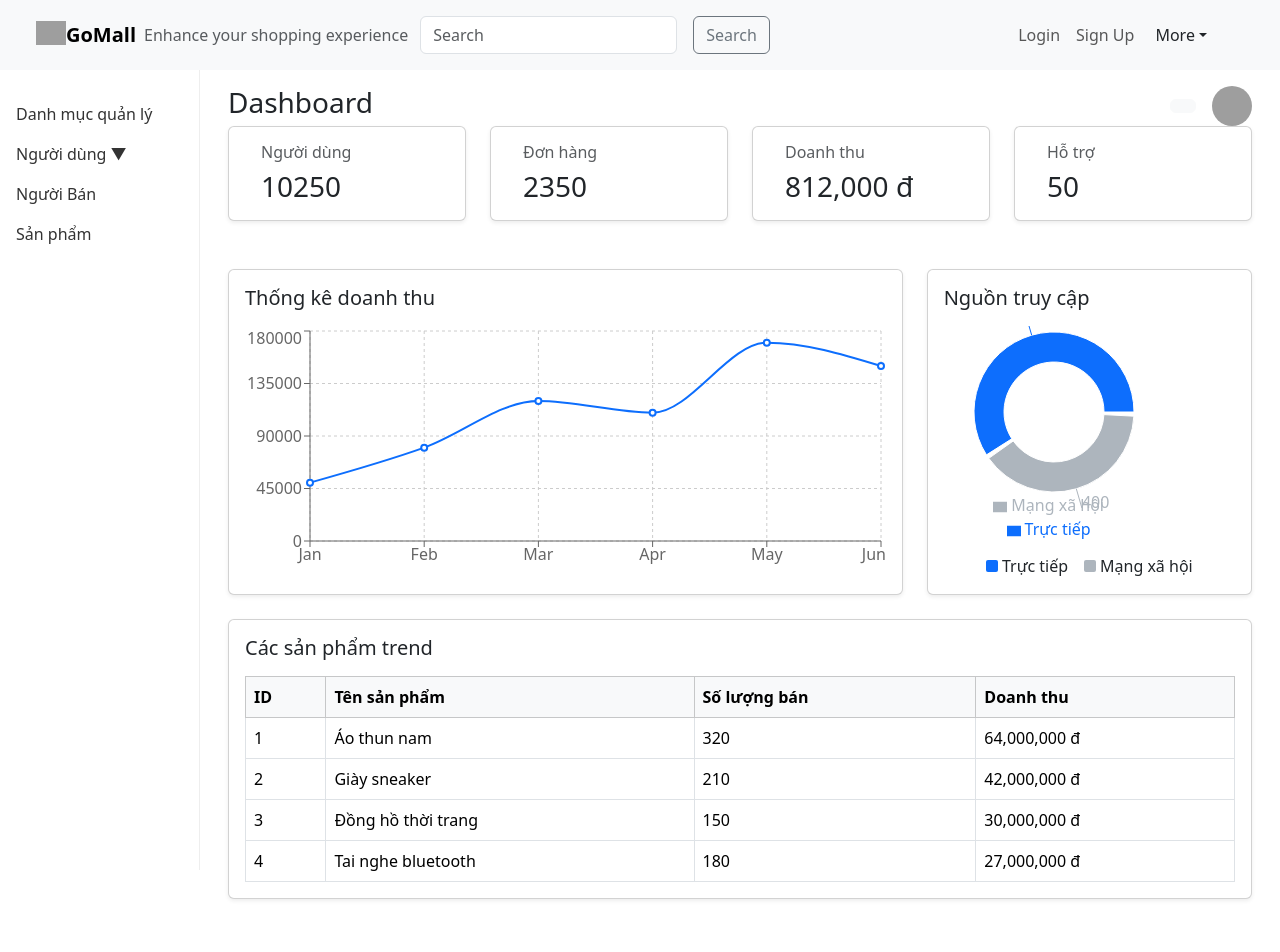
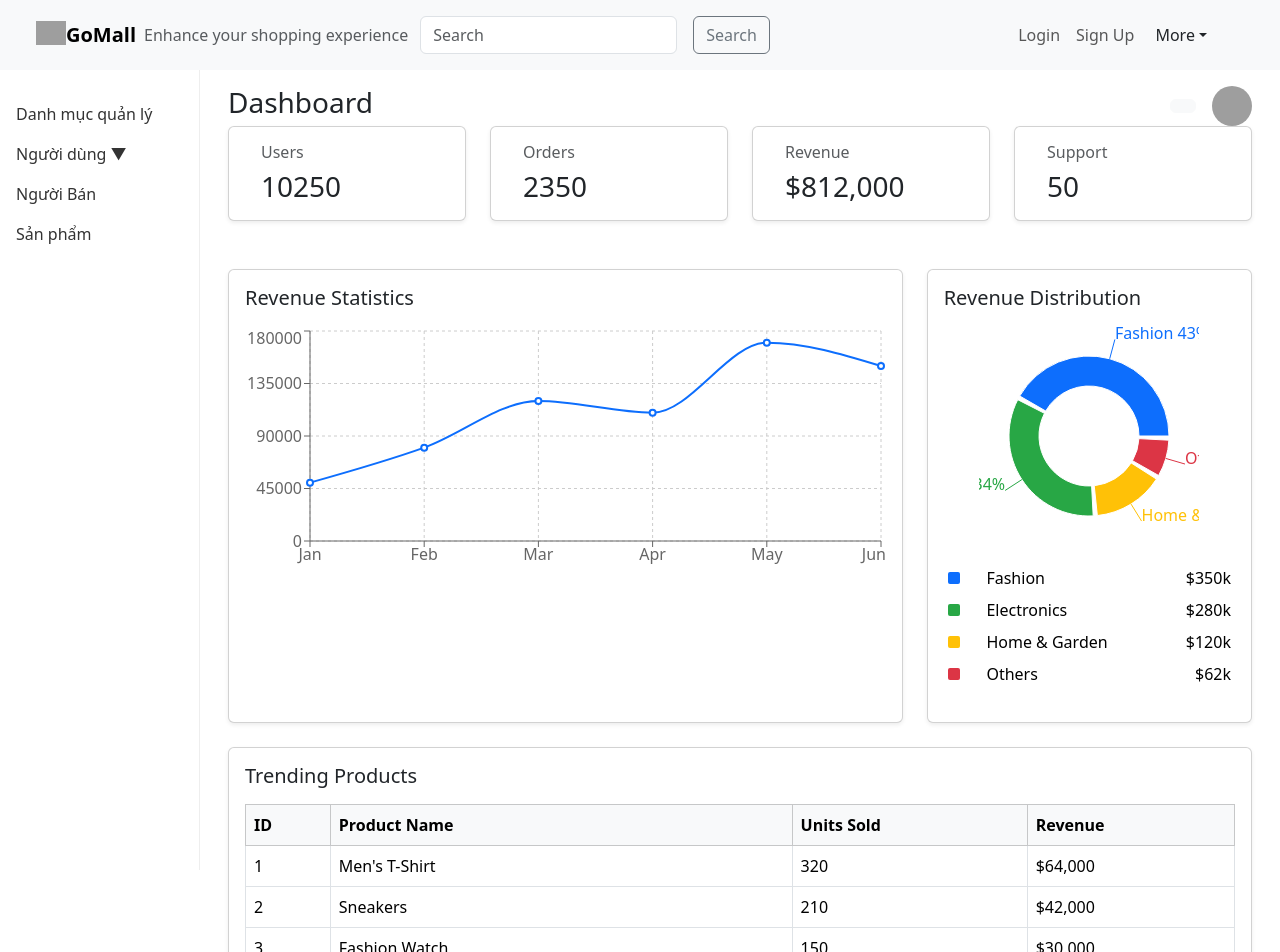
Before and after one commit to Alterix53/SE_GoMall, a React (Create React App) app in the folder e-commerce/gomallclient/: page /Admin in a window 1280 px wide. Shown: the top 952 px of the page. Built offline with nearby package versions, Linux system fonts and the light colour scheme; grey boxes are pictures that could not be loaded.

Commit message:
refactor dashboard overview

```diff
--- /dev/null
+++ b/e-commerce/gomallclient/src/Component/Admin/AdminAvatarModal.jsx
@@ -0,0 +1,31 @@
+import React from "react";
+
+function AdminAvatarModal({ avatarUrl }) {
+  return (
+    <>
+      <img
+        src={avatarUrl}
+        alt="Admin Avatar"
+        className="rounded-circle"
+        style={{ width: 40, height: 40, cursor: 'pointer', objectFit: 'cover' }}
+        data-bs-toggle="modal"
+        data-bs-target="#adminModal"
+      />
+      <div className="modal fade" id="adminModal" tabIndex="-1" aria-labelledby="adminModalLabel" aria-hidden="true">
+        <div className="modal-dialog modal-dialog-end">
+          <div className="modal-content">
+            <div className="modal-header">
+              <h5 className="modal-title" id="adminModalLabel">Account</h5>
+              <button type="button" className="btn-close" data-bs-dismiss="modal" aria-label="Đóng"></button>
+            </div>
+            <div className="modal-body">
+              <button className="btn btn-outline-danger w-100">Log out</button>
+            </div>
+          </div>
+        </div>
+      </div>
+    </>
+  );
+}
+
+export default AdminAvatarModal;
--- a/e-commerce/gomallclient/src/Component/Admin/DashboardOverview.jsx
+++ b/e-commerce/gomallclient/src/Component/Admin/DashboardOverview.jsx
@@ -2,6 +2,10 @@ import React from "react";
 import SummaryCard from './SummaryCard';
 import StatsChart from './StatsChart';
 import { PieChart, Pie, Cell, Legend } from 'recharts';
+import RevenueDistributionTable from './RevenueDistributionTable';
+import TrendingProductsTable from './TrendingProductsTable';
+import AdminAvatarModal from './AdminAvatarModal';
+import NotificationButton from './NotificationButton';
 
 function DashboardOverview() {
     // TODO: thay bằng hook fetch dữ liệu thực tế
@@ -12,12 +16,22 @@ function DashboardOverview() {
         support: 50
     };
 
-    // Dữ liệu nguồn truy cập
-    const trafficData = [
-      { name: 'Trực tiếp', value: 600 },
-      { name: 'Mạng xã hội', value: 400 }
+    // Revenue distribution by category
+    const revenueData = [
+      { name: 'Fashion', value: 350000 },
+      { name: 'Electronics', value: 280000 },
+      { name: 'Home & Garden', value: 120000 },
+      { name: 'Others', value: 62000 }
     ];
-    const COLORS = ['#0d6efd', '#adb5bd'];
+    const COLORS = ['#0d6efd', '#28a745', '#ffc107', '#dc3545'];
+
+    // Trending products data
+    const trendingProducts = [
+      { id: 1, name: "Men's T-Shirt", unitsSold: 320, revenue: "$64,000" },
+      { id: 2, name: "Sneakers", unitsSold: 210, revenue: "$42,000" },
+      { id: 3, name: "Fashion Watch", unitsSold: 150, revenue: "$30,000" },
+      { id: 4, name: "Bluetooth Headphones", unitsSold: 180, revenue: "$27,000" },
+    ];
 
     return (
         <div className="container-fluid">
@@ -29,47 +43,23 @@ function DashboardOverview() {
               {/*bên phải*/}
               <div className="d-flex align-items-center">
                 {/*nút chuông*/}
-                <button className="btn btn-light me-3">
-                  <i className="bi bi-bell"></i>
-                </button>
+                <NotificationButton />
                 {/*Ảnh admin*/}
-                <img
-                  src="https://i.pravatar.cc/40?img=3" // hoặc đường dẫn ảnh admin thật
-                  alt="Admin Avatar"
-                  className="rounded-circle"
-                  style={{ width: 40, height: 40, cursor: 'pointer', objectFit: 'cover' }}
-                  data-bs-toggle="modal"
-                  data-bs-target="#adminModal"
-                />
-                {/* Modal giữ nguyên */}
-                <div className="modal fade" id="adminModal" tabIndex="-1" aria-labelledby="adminModalLabel" aria-hidden="true">
-                  <div className="modal-dialog modal-dialog-end">
-                    <div className="modal-content">
-                      <div className="modal-header">
-                        <h5 className="modal-title" id="adminModalLabel">Account</h5>
-                        <button type="button" className="btn-close" data-bs-dismiss="modal" aria-label="Đóng"></button>
-                      </div>
-                      <div className="modal-body">
-                        <button className="btn btn-outline-danger w-100">Log out</button>
+                <AdminAvatarModal avatarUrl="https://i.pravatar.cc/40?img=3" />
               </div>
             </div>
           </div>
-                </div>
-              </div>
-
-            </div>
-          </div>
           <div className="row mb-4">
-            <SummaryCard title="Người dùng" value={stats.users} icon={<i className="bi bi-person fs-2"/>}/>
-            <SummaryCard title="Đơn hàng" value={stats.orders} icon={<i className="bi bi-bag fs-2"/>}/>
-            <SummaryCard title="Doanh thu" value={stats.revenue.toLocaleString() + ' đ'} icon={<i className="bi bi-cash-stack fs-2"/>}/>
-            <SummaryCard title="Hỗ trợ" value={stats.support} icon={<i className="bi bi-chat-dots fs-2"/>}/>
+            <SummaryCard title="Users" value={stats.users} icon={<i className="bi bi-person fs-2"/>}/>
+            <SummaryCard title="Orders" value={stats.orders} icon={<i className="bi bi-bag fs-2"/>}/>
+            <SummaryCard title="Revenue" value={'$' + stats.revenue.toLocaleString()} icon={<i className="bi bi-cash-stack fs-2"/>}/>
+            <SummaryCard title="Support" value={stats.support} icon={<i className="bi bi-chat-dots fs-2"/>}/>
           </div>
           <div className="row g-4 mb-4">
             <div className="col-lg-8">
               <div className="card shadow-sm h-100">
                 <div className="card-body">
-                  <h5 className="mb-3">Thống kê doanh thu</h5>
+                  <h5 className="mb-3">Revenue Statistics</h5>
                   <StatsChart
                     data={[
                       { date: 'Jan', value: 50000 },
@@ -89,10 +79,11 @@ function DashboardOverview() {
             <div className="col-lg-4">
               <div className="card shadow-sm h-100">
                 <div className="card-body">
-                  <h5 className="mb-3">Nguồn truy cập</h5>
+                  <h5 className="mb-3">Revenue Distribution</h5>
+                  <div className="d-flex justify-content-center">
                     <PieChart width={220} height={220}>
                       <Pie
-                      data={trafficData}
+                        data={revenueData}
                         cx="50%"
                         cy="50%"
                         innerRadius={50}
@@ -100,17 +91,16 @@ function DashboardOverview() {
                         fill="#8884d8"
                         paddingAngle={3}
                         dataKey="value"
-                      label
+                        label={({ name, percent }) => `${name} ${(percent * 100).toFixed(0)}%`}
                       >
-                      {trafficData.map((entry, index) => (
+                        {revenueData.map((entry, index) => (
                           <Cell key={`cell-${index}`} fill={COLORS[index % COLORS.length]} />
                         ))}
                       </Pie>
-                    <Legend />
                     </PieChart>
-                  <div className="d-flex justify-content-center mt-2">
-                    <span className="me-3"><span style={{display:'inline-block',width:12,height:12,background:'#0d6efd',borderRadius:2,marginRight:4}}></span>Trực tiếp</span>
-                    <span><span style={{display:'inline-block',width:12,height:12,background:'#adb5bd',borderRadius:2,marginRight:4}}></span>Mạng xã hội</span>
+                  </div>
+                  <div className="mt-3">
+                    <RevenueDistributionTable data={revenueData} colors={COLORS} />
                   </div>
                 </div>
               </div>
@@ -120,44 +110,9 @@ function DashboardOverview() {
             <div className="col-12">
               <div className="card shadow-sm">
                 <div className="card-body">
-                  <h5 className="mb-3">Các sản phẩm trend</h5>
+                  <h5 className="mb-3">Trending Products</h5>
                   <div className="table-responsive">
-                    <table className="table table-bordered align-middle mb-0">
-                      <thead className="table-light">
-                        <tr>
-                          <th scope="col">ID</th>
-                          <th scope="col">Tên sản phẩm</th>
-                          <th scope="col">Số lượng bán</th>
-                          <th scope="col">Doanh thu</th>
-                        </tr>
-                      </thead>
-                      <tbody>
-                        <tr>
-                          <td>1</td>
-                          <td>Áo thun nam</td>
-                          <td>320</td>
-                          <td>64,000,000 đ</td>
-                        </tr>
-                        <tr>
-                          <td>2</td>
-                          <td>Giày sneaker</td>
-                          <td>210</td>
-                          <td>42,000,000 đ</td>
-                        </tr>
-                        <tr>
-                          <td>3</td>
-                          <td>Đồng hồ thời trang</td>
-                          <td>150</td>
-                          <td>30,000,000 đ</td>
-                        </tr>
-                        <tr>
-                          <td>4</td>
-                          <td>Tai nghe bluetooth</td>
-                          <td>180</td>
-                          <td>27,000,000 đ</td>
-                        </tr>
-                      </tbody>
-                    </table>
+                    <TrendingProductsTable products={trendingProducts} />
                   </div>
                 </div>
               </div>
--- /dev/null
+++ b/e-commerce/gomallclient/src/Component/Admin/NotificationButton.jsx
@@ -0,0 +1,11 @@
+import React from "react";
+
+function NotificationButton() {
+  return (
+    <button className="btn btn-light me-3">
+      <i className="bi bi-bell"></i>
+    </button>
+  );
+}
+
+export default NotificationButton;
--- /dev/null
+++ b/e-commerce/gomallclient/src/Component/Admin/RevenueDistributionTable.jsx
@@ -0,0 +1,28 @@
+import React from "react";
+
+function RevenueDistributionTable({ data, colors }) {
+  return (
+    <table className="table table-sm table-borderless">
+      <tbody>
+        {data.map((item, idx) => (
+          <tr key={item.name}>
+            <td>
+              <span style={{
+                display: 'inline-block',
+                width: 12,
+                height: 12,
+                background: colors[idx % colors.length],
+                borderRadius: 2,
+                marginRight: 8
+              }}></span>
+            </td>
+            <td>{item.name}</td>
+            <td className="text-end">${(item.value / 1000).toFixed(0)}k</td>
+          </tr>
+        ))}
+      </tbody>
+    </table>
+  );
+}
+
+export default RevenueDistributionTable;
--- /dev/null
+++ b/e-commerce/gomallclient/src/Component/Admin/TrendingProductsTable.jsx
@@ -0,0 +1,28 @@
+import React from "react";
+
+function TrendingProductsTable({ products }) {
+  return (
+    <table className="table table-bordered align-middle mb-0">
+      <thead className="table-light">
+        <tr>
+          <th>ID</th>
+          <th>Product Name</th>
+          <th>Units Sold</th>
+          <th>Revenue</th>
+        </tr>
+      </thead>
+      <tbody>
+        {products.map(p => (
+          <tr key={p.id}>
+            <td>{p.id}</td>
+            <td>{p.name}</td>
+            <td>{p.unitsSold}</td>
+            <td>{p.revenue}</td>
+          </tr>
+        ))}
+      </tbody>
+    </table>
+  );
+}
+
+export default TrendingProductsTable;
```
Also changed, not shown: 1 other file (tests, documents, lock files or other folders). Lines whose indentation alone changed are shown as unchanged.
